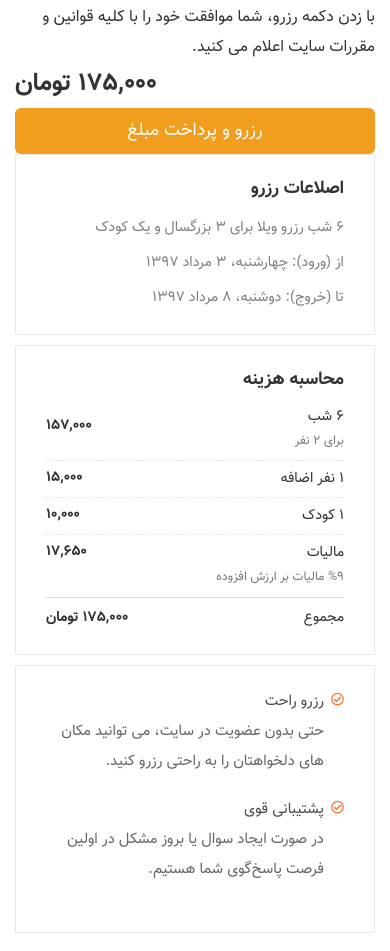
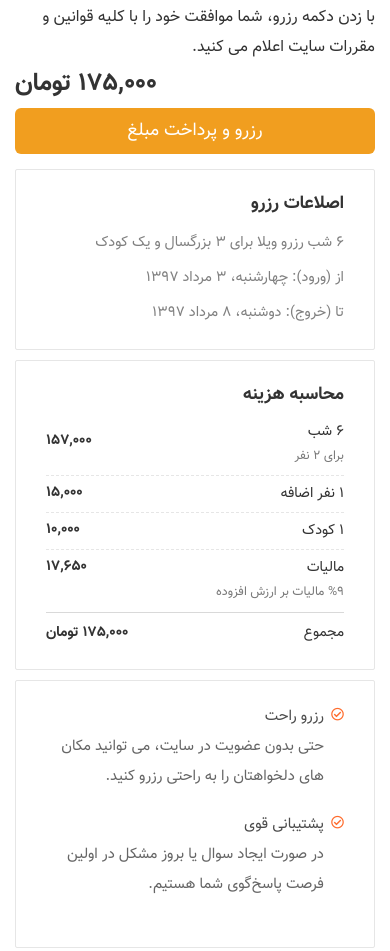
Before and after one commit to mohsen12999/touristbin, a plain HTML site: page resevation.html in a window 390 px wide. Shown: the part 1432-2383 px from the top of the page. Drawn offline with Linux system fonts and the light colour scheme; files whose address does not match are found by name.

Commit message:
fix margin in reserve page

```diff
--- a/css/myStyle.css
+++ b/css/myStyle.css
@@ -843,9 +843,11 @@ ul.room-services li {
     font-family: Vazir !important;
     line-height: 30px;
 }
+
 .theme-search-results-item-hotel-room-features li {
     font-size: 16px;
 }
+
 .theme-sidebar-section-title {
     font-size: 18px;
 }
@@ -874,16 +876,20 @@ ul.room-services li {
 .theme-sidebar-section-charges-total {
     font-size: 14.5px !important;
 }
-.theme-sidebar-section-features-list-title{
+
+.theme-sidebar-section-features-list-title {
     font-size: 15px !important;
 }
-.theme-sidebar-section-features-list-body{
+
+.theme-sidebar-section-features-list-body {
     font-size: 15px !important;
     line-height: 30px !important;
 }
-.theme-payment-page-booking-subtitle{
+
+.theme-payment-page-booking-subtitle {
     line-height: 28px;
 }
+
 @media (max-width: 768px) {
     .theme-search-results-item-hotel-room-features li {
         width: 100%;
@@ -924,6 +930,9 @@ ul.room-services li {
         margin-top: 20px;
         font-size: 25px !important;
     }
+    .theme-sidebar-section:first-child{
+        margin-top: 15px !important;
+    }
 }
 
 /*****************************
--- a/resevation.html
+++ b/resevation.html
@@ -272,8 +272,7 @@ License URL: http://creativecommons.org/licenses/by/3.0/
 				</div>
 				<div class="col-md-4 pull-left">
 					<div class="sticky-col">
-
-						<div class="theme-sidebar-section _mb-10">
+						<div class="theme-sidebar-section _mb-10" style="margin-top: 15px">
 							<h4 class="theme-sidebar-section-title">اصلاعات رزرو</h4>
 							<ul class="theme-sidebar-section-summary-list">
 								<li>6 شب رزرو ویلا برای 3 بزرگسال و یک کودک</li>
```
Also changed, not shown: 1 other file.
